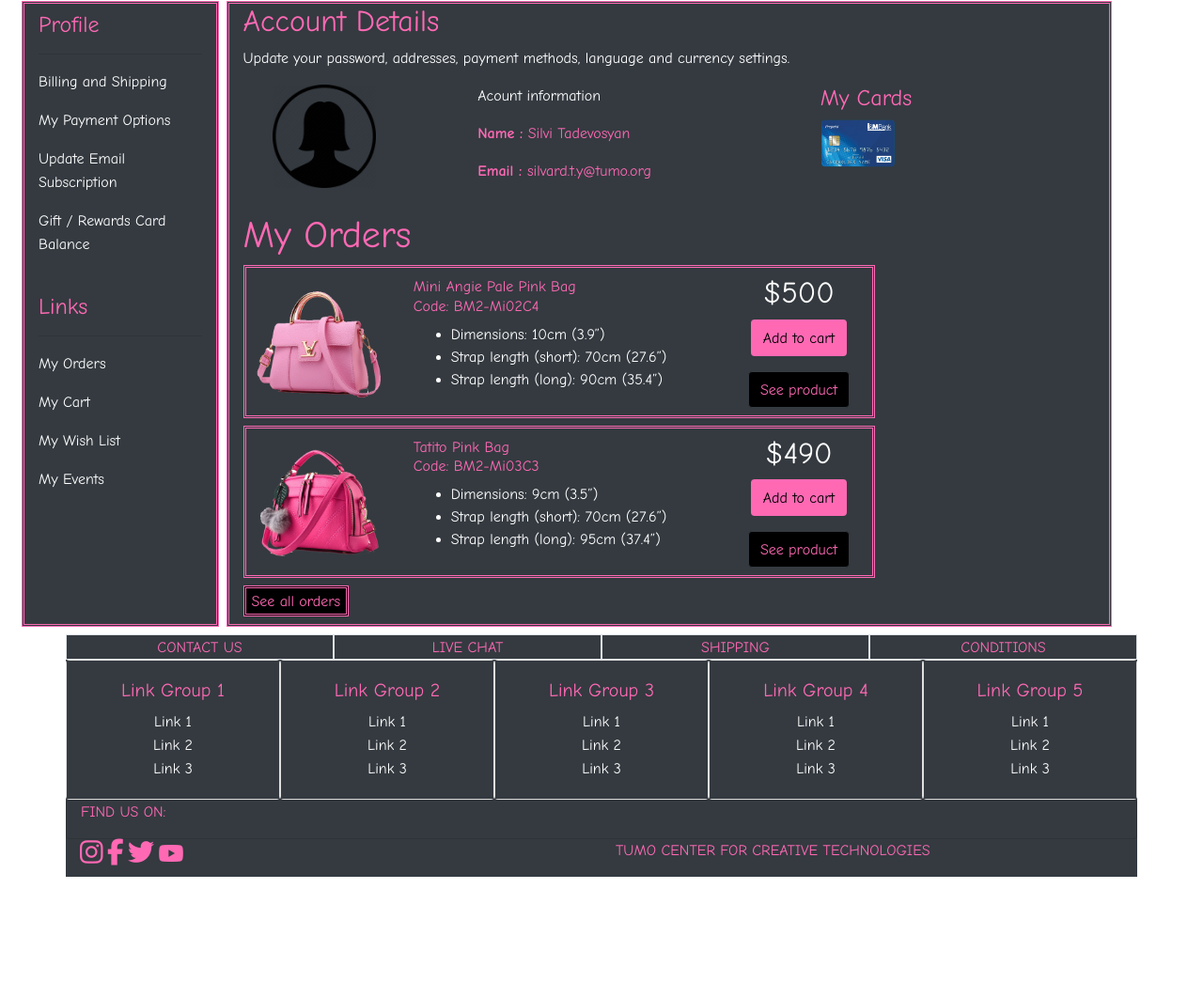
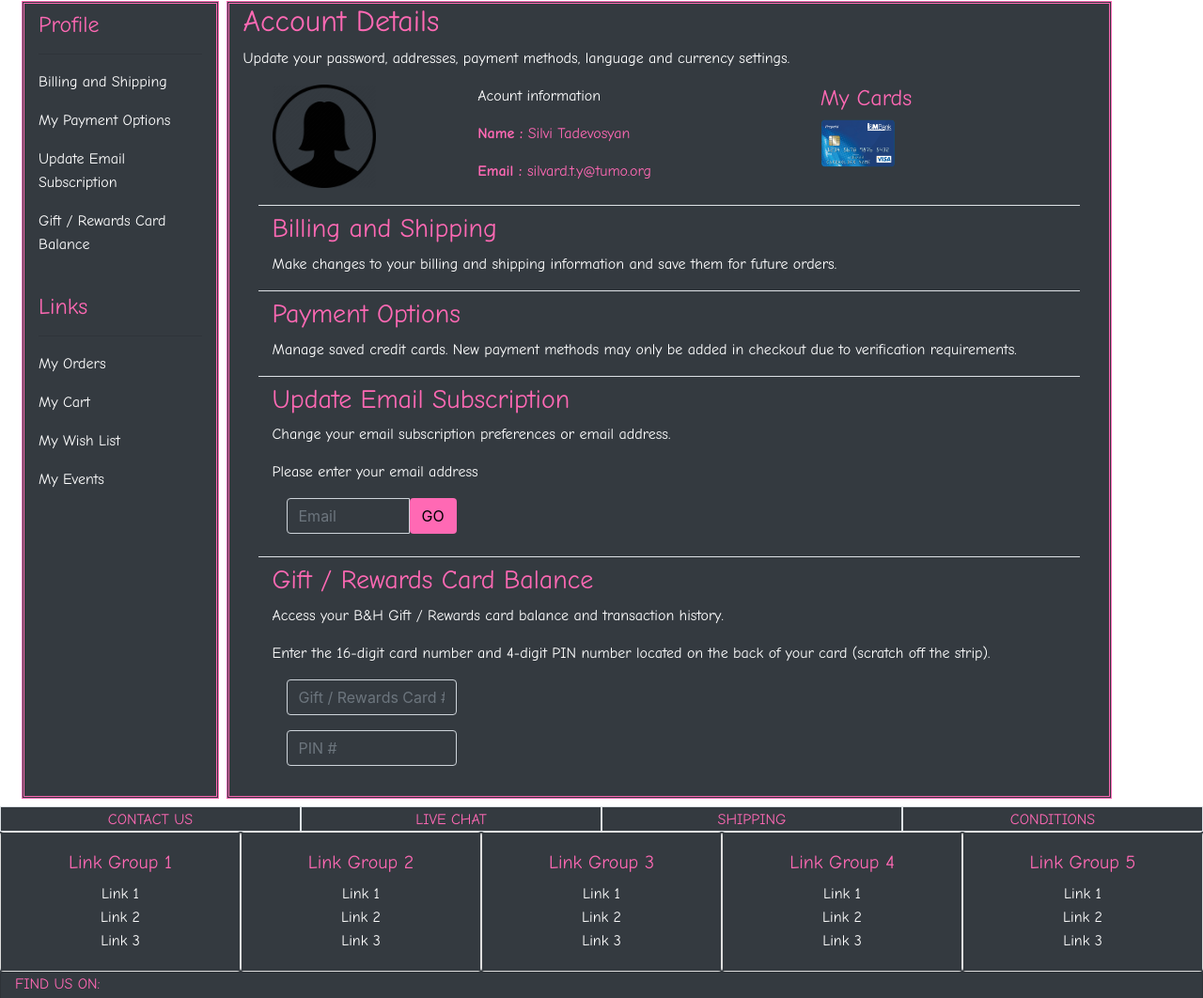
Before and after one commit to silvitadevosyan/bootstrapsite, a plain HTML site: page myaccount.html in a window 1280 px wide. Shown: the part 268-1330 px from the top of the page at 94% size. Before the commit the page ends 1201 px from the top, so only its background shows below. Drawn offline with nearby package versions, Linux system fonts and the light colour scheme.

Commit message:
Add files via upload

```diff
--- a/myaccount.html
+++ b/myaccount.html
@@ -220,10 +220,77 @@
 
                         </div>
                     </div>
+                    <div class="container-fluid">
+                        <div class="row">
+                          <div class="border-top col-md-12 mt-2">
+                           <h3 class="textstyle1 pt-2">Billing and Shipping</h3>
+                            <p class="textstyle2">
+                             Make changes to your billing and shipping information and save them for future orders.
+                            </p>
+                          </div>
+                        </div>
+                      </div>
 
+                      <div class="container-fluid">
+                        <div class="row">
+                          <div class="border-top col-md-12">
+                            <h3 class="textstyle1 pt-2">Payment Options</h3>
+                            <p class="textstyle2">
+                             Manage saved credit cards. New payment methods may only be added in checkout due to verification requirements.
+                            </p>
+                          </div>
+                        </div>
+                      </div>
+
+                      <div class="container-fluid">
+                        <div class="row">
+                          <div class="border-top col-md-12">
+                            <h3 class="textstyle1 pt-2">Update Email Subscription</h3>
+                            <p class="textstyle2">
+                              Change your email subscription preferences or email address.
+                            </p>
+                                <p class="textstyle2">Please enter your email address</p>
+                            <div class="input-group flex-nowrap col-md-3">
+
+                              <input type="text" class="form-control bg-transparent" placeholder="Email" aria-label="Username" aria-describedby="addon-wrapping">
+                              <button type="input" class="btn bgpink">GO</button>
+                            </div>
+                            <br>
+                          </div>
+                        </div>
+                      </div>
+
+                      <div class="container-fluid">
+                        <div class="row">
+                          <div class="border-top col-md-12">
+                            <h3 class="textstyle1 pt-2">Gift / Rewards Card Balance</h3>
+                            <p class="textstyle2">
+                             Access your B&H Gift / Rewards card balance and transaction history.
+                            </p>
+                            <p class="textstyle2">
+                              Enter the 16-digit card number and 4-digit PIN number located on the back of your card (scratch off the strip).
+                            </p>
+                            <div class="input-group mb-3 col-md-3">
+
+                              <input type="text" class="form-control bg-transparent" placeholder="Gift / Rewards Card #" aria-label="Gift / Rewards Card" data-pi="giftCardNumber">
+                            </div>
+                            <div class="input-group mb-3 col-md-3">
+
+                              <input type="text" class="form-control bg-transparent" placeholder="PIN #" aria-label="Gift / Rewards Card" data-pi="giftCardPin">
+                            </div>
+                          </div>
+                        </div>
+                      </div>
+
+                    </div>
+                  </div>
+                </div>
                 </div>
 
-                <div class="">
+
+
+
+                <!-- <div class="">
                     <div class="row d-flex mb-2">
                         <div class="col-lg-9 bg-dark ">
                             <h1 class="textstyle1">My Orders</h1>
@@ -288,14 +355,14 @@
                         </div>
                     </div>
 
-                </div>
+                </div> -->
 
             </div>
         </div>
     </div>
 
     <!-- -------------- Footer ------------------------------------ -->
-    <div class="container bg-dark">
+    <div class="container-fluid bg-dark">
         <div class="row">
             <div class="col-lg-3 border text-center">
                 <a href="#" class="stretched-link textstyle1">CONTACT US</a>
```
Also changed, not shown: cart.html (+1 -1 lines), index.html (+6 -6 lines), order.html (+35 -17 lines), product.html (+3 -8 lines), shop.html (+2 -2 lines).
